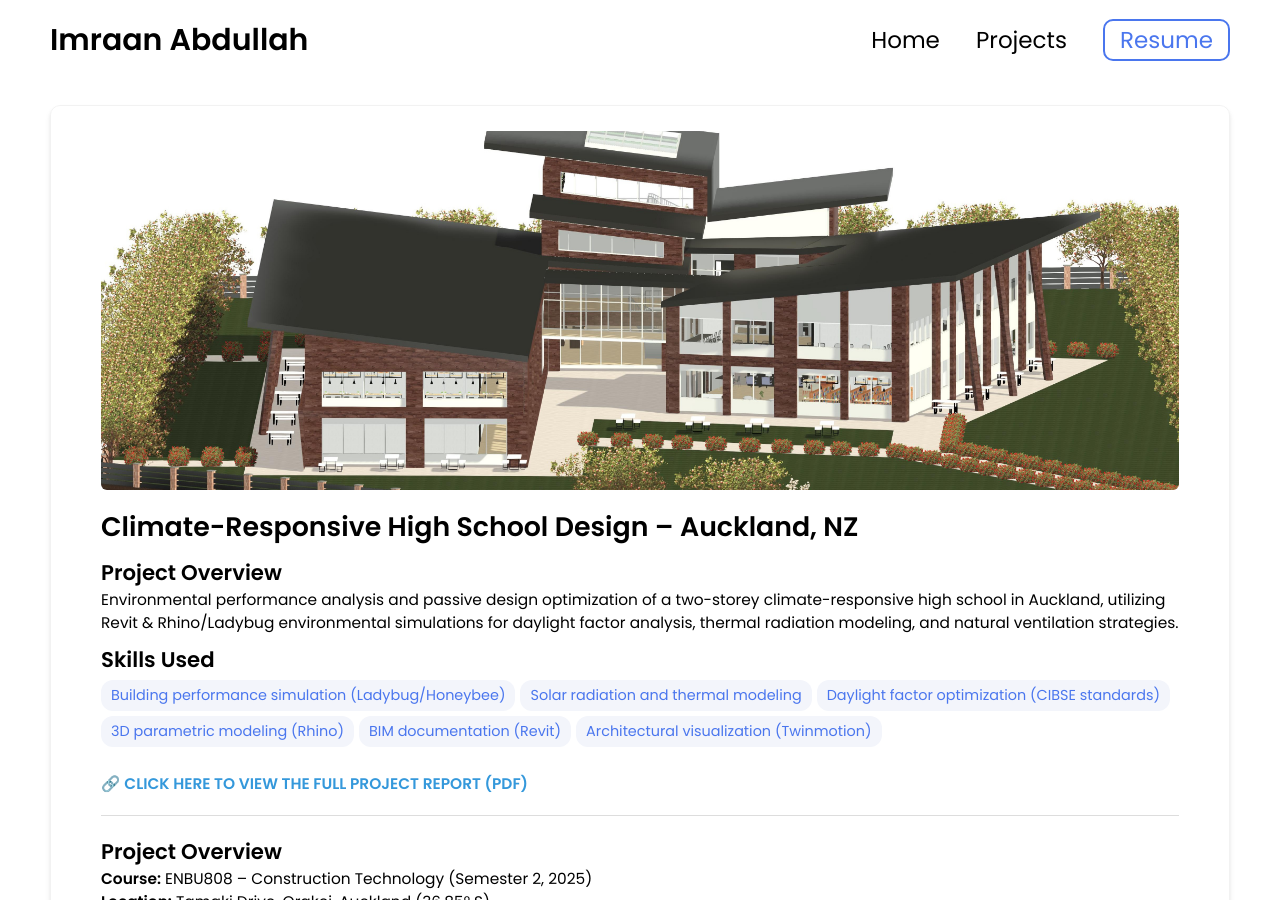
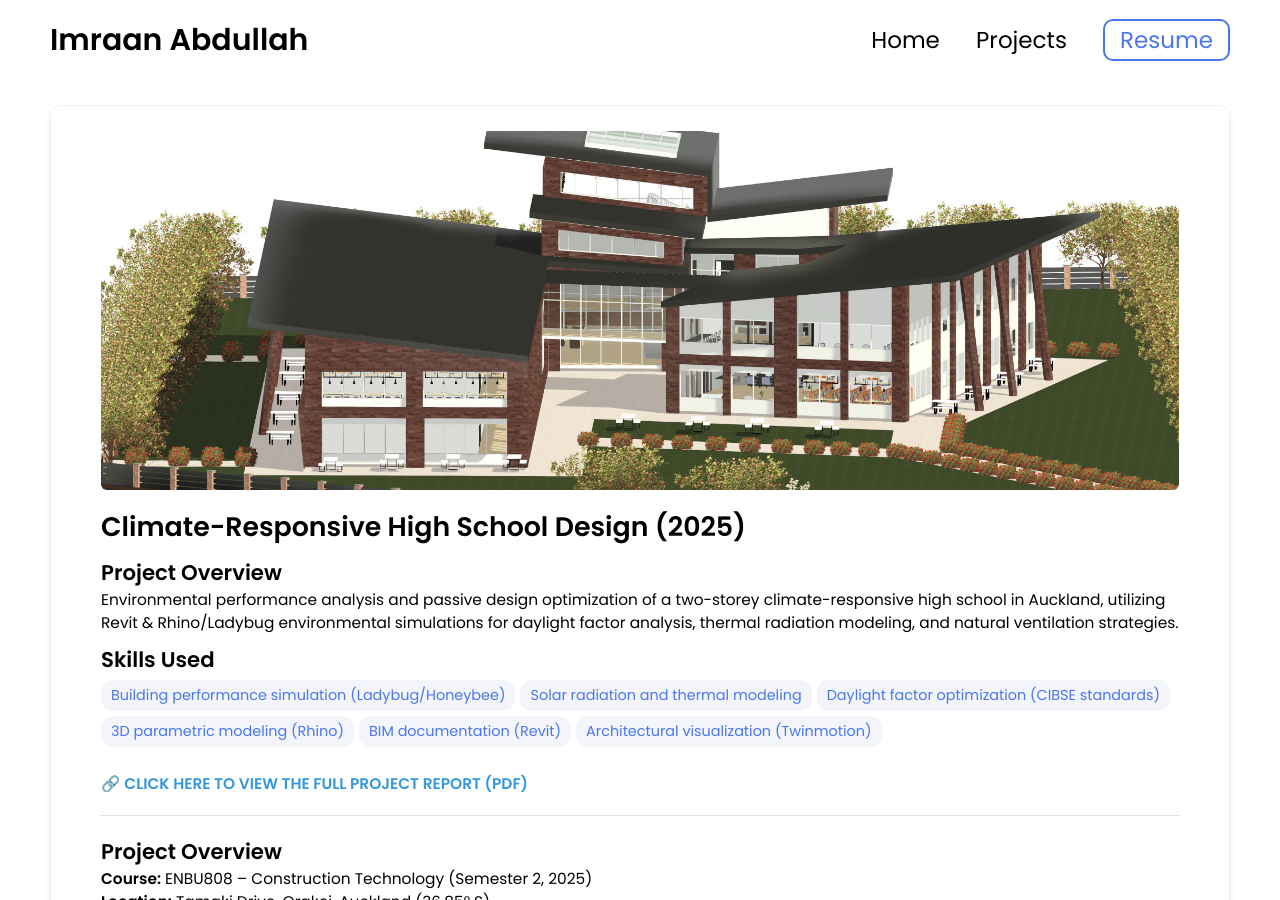
Before and after one commit to imraan11abdullah/imraan11abdullah.github.io, a Jekyll site: the page built from _projects/2-2025-climate-responsive-high-school-environmental-performance-analysis/2025-climate-responsive-high-school-environmental-performance-analysis.md, in a window 1280 px wide and 900 px high. Built offline with Jekyll 4.4.1, drawn with Linux system fonts in a browser that asks for light colours.

Commit message:
Update 2025-climate-responsive-high-school-environmental-performance-analysis.md

```diff
--- a/_projects/2-2025-climate-responsive-high-school-environmental-performance-analysis/2025-climate-responsive-high-school-environmental-performance-analysis.md
+++ b/_projects/2-2025-climate-responsive-high-school-environmental-performance-analysis/2025-climate-responsive-high-school-environmental-performance-analysis.md
@@ -1,8 +1,7 @@
 ---
 layout: post
-title: Climate-Responsive High School Design – Auckland, NZ
+title: Climate-Responsive High School Design (2025)
 date: 2021-10-26
-order: 2
 description: >
   Environmental performance analysis and passive design optimization of a two-storey
   climate-responsive high school in Auckland, utilizing Revit & Rhino/Ladybug environmental
```
